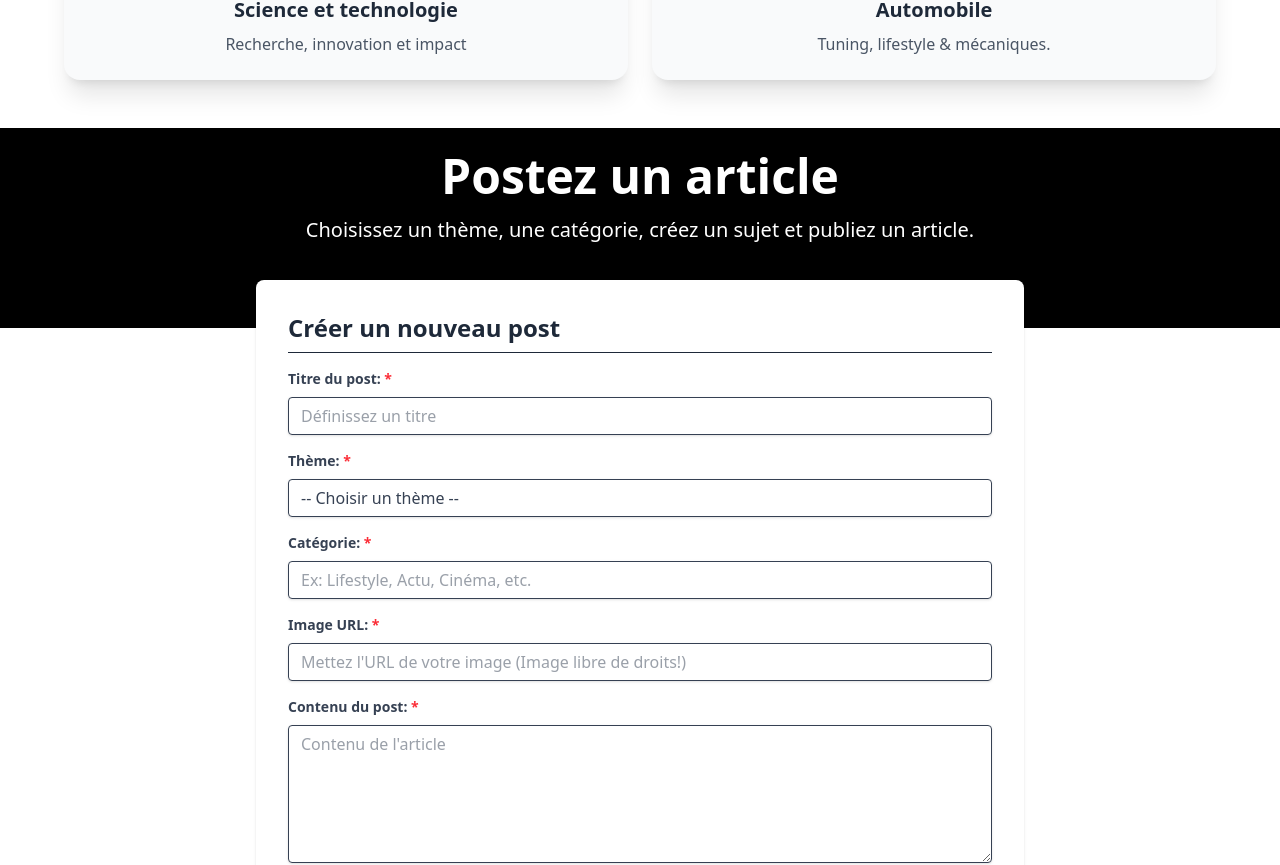
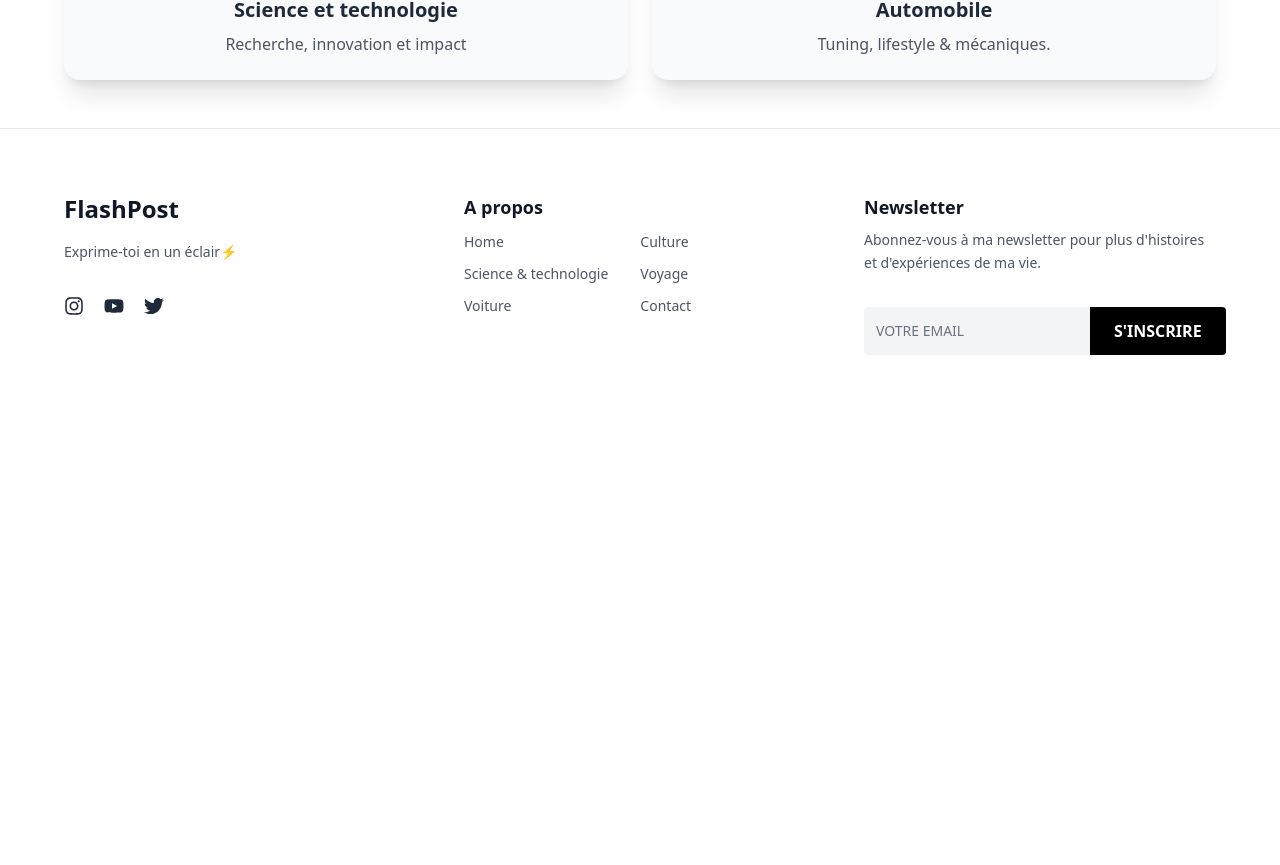
Before and after one commit to delyoara/microblogging, a Next.js app in the folder frontend/: page / in a window 1280 px wide. Shown: the part 2460-3325 px from the top of the page. After the commit the page ends 2879 px from the top, so only its background shows below. Built offline with nearby package versions, Linux system fonts and the light colour scheme; no server answers.

Commit message:
not form in page

```diff
--- a/frontend/src/app/page.tsx
+++ b/frontend/src/app/page.tsx
@@ -75,7 +75,6 @@ export default function Home() {
       </motion.div>
 
       <ThemeSection />
-      <CreateAPost />
       <Footer />
     </main>
   );
```
